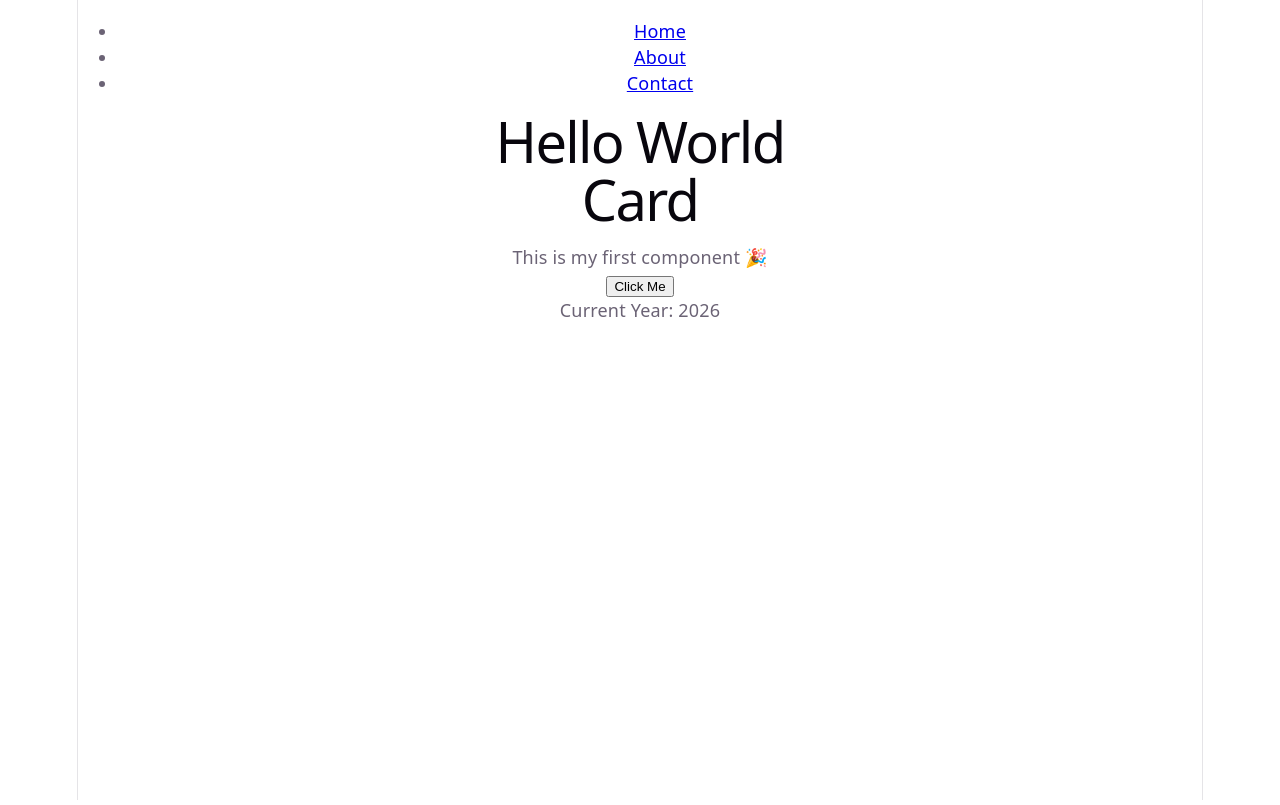
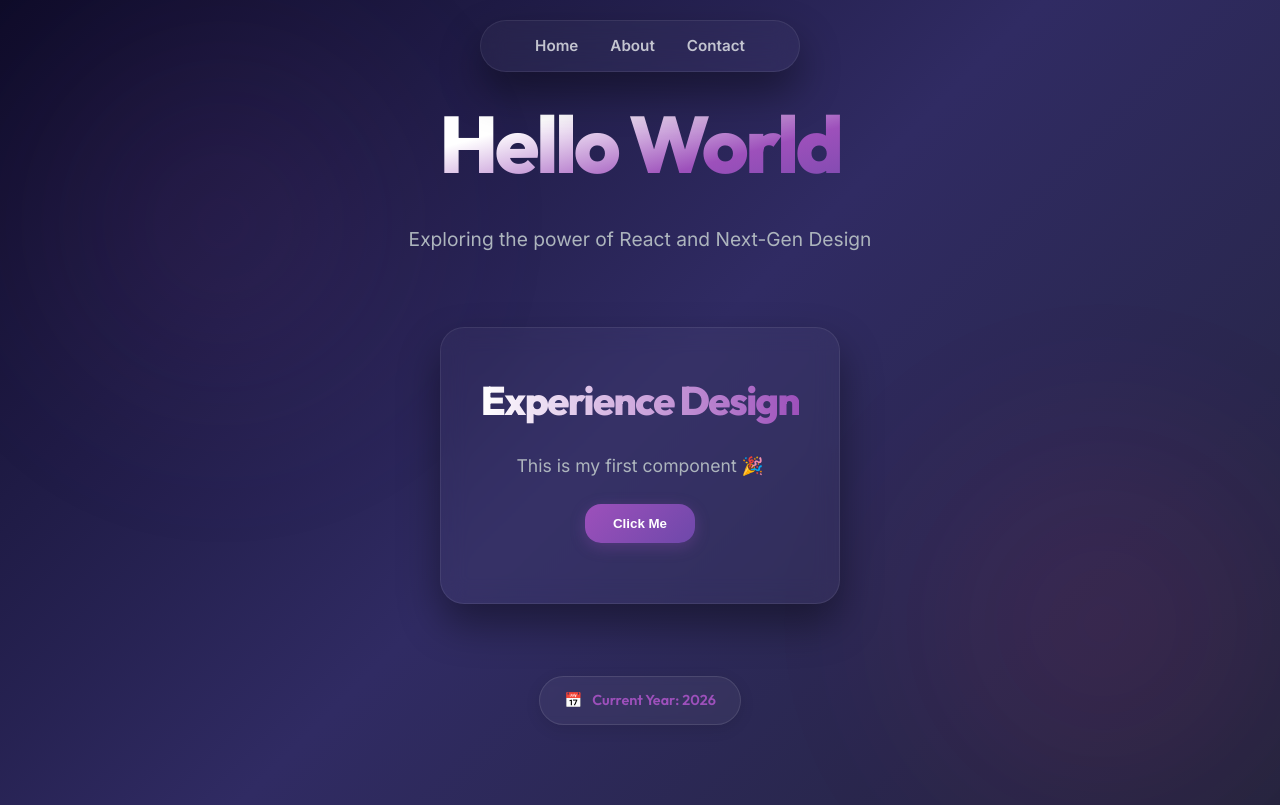
Before and after one commit to sri2202070112/react-day1-practice, a React (Vite) app: page / in a window 1280 px wide. Built offline with nearby package versions, Linux system fonts and the light colour scheme.

Commit message:
fix: redesign UI with glassmorphism, unified color system, and new component structure

```diff
--- a/src/App.css
+++ b/src/App.css
@@ -1,184 +1,145 @@
-.counter {
-  font-size: 16px;
-  padding: 5px 10px;
-  border-radius: 5px;
-  color: var(--accent);
-  background: var(--accent-bg);
-  border: 2px solid transparent;
-  transition: border-color 0.3s;
-  margin-bottom: 24px;
-
-  &:hover {
-    border-color: var(--accent-border);
-  }
-  &:focus-visible {
-    outline: 2px solid var(--accent);
-    outline-offset: 2px;
-  }
+.app-container {
+  min-height: 100vh;
+  padding: 80px 0;
+  display: flex;
+  flex-direction: column;
+  align-items: center;
+  gap: 48px;
+  position: relative;
+  z-index: 10;
 }
 
-.hero {
-  position: relative;
-
-  .base,
-  .framework,
-  .vite {
-    inset-inline: 0;
-    margin: 0 auto;
+.hero-section {
+  text-align: center;
+  margin-bottom: 24px;
 }
 
-  .base {
-    width: 170px;
-    position: relative;
-    z-index: 0;
+.hero-title {
+  font-size: clamp(3rem, 10vw, 5rem);
+  margin-bottom: 16px;
+  background: linear-gradient(to bottom right, #fff 30%, #9d50bb, #6e48aa);
+  background-clip: text;
+  -webkit-background-clip: text;
+  -webkit-text-fill-color: transparent;
 }
 
-  .framework,
-  .vite {
-    position: absolute;
+.hero-subtitle {
+  font-size: 1.2rem;
+  color: #adb5bd;
 }
 
-  .framework {
-    z-index: 1;
-    top: 34px;
-    height: 28px;
-    transform: perspective(2000px) rotateZ(300deg) rotateX(44deg) rotateY(39deg)
-      scale(1.4);
+/* Card Style */
+.card-wrapper {
+  perspective: 1000px;
+  width: 100%;
+  max-width: 500px;
 }
 
-  .vite {
-    z-index: 0;
-    top: 107px;
-    height: 26px;
-    width: auto;
-    transform: perspective(2000px) rotateZ(300deg) rotateX(40deg) rotateY(39deg)
-      scale(0.8);
-  }
+.premium-card {
+  padding: 40px;
+  text-align: center;
+  transition: transform 0.6s cubic-bezier(0.23, 1, 0.32, 1), box-shadow 0.6s ease;
+  position: relative;
+  overflow: hidden;
 }
 
-#center {
-  display: flex;
-  flex-direction: column;
-  gap: 25px;
-  place-content: center;
-  place-items: center;
-  flex-grow: 1;
-
-  @media (max-width: 1024px) {
-    padding: 32px 20px 24px;
-    gap: 18px;
-  }
+.premium-card:hover {
+  transform: translateY(-8px) rotateX(2deg) rotateY(2deg);
+  box-shadow: 0 30px 60px rgba(0, 0, 0, 0.5), 0 0 20px rgba(157, 80, 187, 0.3);
 }
 
-#next-steps {
-  display: flex;
-  border-top: 1px solid var(--border);
-  text-align: left;
-
-  & > div {
-    flex: 1 1 0;
-    padding: 32px;
-    @media (max-width: 1024px) {
-      padding: 24px 20px;
-    }
+.premium-card h1 {
+  font-size: 2.5rem;
+  margin-bottom: 20px;
+  background: linear-gradient(to right, #fff, #9d50bb);
+  background-clip: text;
+  -webkit-background-clip: text;
+  -webkit-text-fill-color: transparent;
 }
 
-  .icon {
-    margin-bottom: 16px;
-    width: 22px;
-    height: 22px;
+/* Text Component Styles */
+.text-box {
+  margin: 20px 0;
 }
 
-  @media (max-width: 1024px) {
-    flex-direction: column;
-    text-align: center;
-  }
+.text-box p {
+  font-size: 1.1rem;
+  color: #adb5bd;
+  margin-bottom: 24px;
 }
 
-#docs {
-  border-right: 1px solid var(--border);
-
-  @media (max-width: 1024px) {
-    border-right: none;
-    border-bottom: 1px solid var(--border);
-  }
+/* Calender Styles */
+.calender-chip {
+  padding: 12px 24px;
+  background: rgba(255, 255, 255, 0.05);
+  border: 1px solid rgba(255, 255, 255, 0.1);
+  border-radius: 40px;
+  font-family: var(--font-display);
+  font-size: 0.9rem;
+  color: var(--primary);
+  display: flex;
+  align-items: center;
+  gap: 10px;
+  margin-top: 24px;
+  font-weight: 600;
+  backdrop-filter: blur(4px);
+  -webkit-backdrop-filter: blur(4px);
+  box-shadow: 0 4px 15px rgba(0, 0, 0, 0.1);
 }
 
-#next-steps ul {
-  list-style: none;
-  padding: 0;
-  display: flex;
-  gap: 8px;
-  margin: 32px 0 0;
-
-  .logo {
-    height: 18px;
+.calender-chip i {
+  color: var(--accent);
 }
 
-  a {
-    color: var(--text-h);
-    font-size: 16px;
-    border-radius: 6px;
-    background: var(--social-bg);
-    display: flex;
-    padding: 6px 12px;
-    align-items: center;
-    gap: 8px;
-    text-decoration: none;
-    transition: box-shadow 0.3s;
-
-    &:hover {
-      box-shadow: var(--shadow);
-    }
-    .button-icon {
-      height: 18px;
-      width: 18px;
-    }
+/* Navigation */
+.navbar {
+  position: fixed;
+  top: 20px;
+  left: 50%;
+  transform: translateX(-50%);
+  width: auto;
+  min-width: 320px;
+  z-index: 100;
+  padding: 12px 30px;
+  border-radius: 40px;
 }
 
-  @media (max-width: 1024px) {
-    margin-top: 20px;
-    flex-wrap: wrap;
+.nav-list {
+  display: flex;
+  gap: 32px;
+  align-items: center;
   justify-content: center;
-
-    li {
-      flex: 1 1 calc(50% - 8px);
 }
 
-    a {
-      width: 100%;
-      justify-content: center;
-      box-sizing: border-box;
-    }
-  }
+.nav-link {
+  font-weight: 600;
+  font-size: 0.95rem;
+  color: #e9ecef;
+  transition: var(--transition-smooth);
+  opacity: 0.8;
 }
 
-#spacer {
-  height: 88px;
-  border-top: 1px solid var(--border);
-  @media (max-width: 1024px) {
-    height: 48px;
-  }
+.nav-link:hover {
+  opacity: 1;
+  color: var(--primary);
 }
 
-.ticks {
-  position: relative;
-  width: 100%;
-
-  &::before,
-  &::after {
-    content: '';
-    position: absolute;
-    top: -4.5px;
-    border: 5px solid transparent;
+/* Background elements */
+.blob {
+  position: fixed;
+  width: 600px;
+  height: 600px;
+  background: radial-gradient(circle, var(--primary) -20%, transparent 60%);
+  filter: blur(80px);
+  z-index: -1;
+  opacity: 0.15;
+  animation: float 20s infinite alternate;
 }
 
-  &::before {
-    left: 0;
-    border-left-color: var(--border);
+.blob-1 { top: -100px; left: -100px; }
+.blob-2 { bottom: -100px; right: -100px; background: radial-gradient(circle, var(--accent) -20%, transparent 60%); }
+
+@keyframes float {
+  0% { transform: translate(0, 0) scale(1); }
+  100% { transform: translate(50px, 50px) scale(1.1); }
 }
-  &::after {
-    right: 0;
-    border-right-color: var(--border);
-  }
-}
--- a/src/App.jsx
+++ b/src/App.jsx
@@ -1,28 +1,35 @@
 import Calender from "./components/Calender";
 import Card from "./components/Card";
 import Header from "./components/Header";
+import "./App.css";
 
 function App() {
   return (
-    <div>
+    <div className="app-container">
+      {/* Background blobs for premium aesthetic */}
+      <div className="blob blob-1"></div>
+      <div className="blob blob-2"></div>
+
       {/* Exercise Five */}
-      <Header/>
+      <Header />
 
-      {/* Excersice Two */}
-      <h1>Hello World</h1>
+      <main className="hero-section">
+        {/* Exercise Two */}
+        <h1 className="hero-title">Hello World</h1>
+        <p className="hero-subtitle">Exploring the power of React and Next-Gen Design</p>
+      </main>
 
-      {/* Exercise Three */}
-      <Card/>
+      <section className="card-section">
+        {/* Exercise Three */}
+        <Card />
+      </section>
 
-      {/* Exercise Four */}
-      <Calender/>
-
-
-
-
-
+      <footer className="footer-section">
+        {/* Exercise Four */}
+        <Calender />
+      </footer>
     </div>
-  )
+  );
 }
 
 export default App;
--- a/src/components/Calender.jsx
+++ b/src/components/Calender.jsx
@@ -1,12 +1,11 @@
-function Calender () {
-
-    const currentYear = new Date().getFullYear();
-    return(
-        <div>
-            <p>Current Year: {currentYear}</p>
-        </div>
-    )
-
+function Calender() {
+  const currentYear = new Date().getFullYear();
+  return (
+    <div className="calender-chip glass">
+      <span>📅</span>
+      <span>Current Year: {currentYear}</span>
+    </div>
+  );
 }
 
-export default Calender
+export default Calender;
--- a/src/components/Card.jsx
+++ b/src/components/Card.jsx
@@ -1,14 +1,14 @@
-import Test from "./Text";
+import Test from "./Test";
 
 function Card() {
-
-    return (
-        <div>
-            <h1>Card</h1>
-            <Test />
-        </div>
-
-    )
+  return (
+    <div className="card-wrapper">
+      <div className="premium-card glass">
+        <h1>Experience Design</h1>
+        <Test />
+      </div>
+    </div>
+  );
 }
 
 export default Card;
--- a/src/components/Header.jsx
+++ b/src/components/Header.jsx
@@ -1,10 +1,10 @@
 function Header() {
   return (
-    <nav>
-      <ul>
-        <li><a href="#">Home</a></li>
-        <li><a href="#">About</a></li>
-        <li><a href="#">Contact</a></li>
+    <nav className="navbar glass">
+      <ul className="nav-list">
+        <li><a className="nav-link" href="#">Home</a></li>
+        <li><a className="nav-link" href="#">About</a></li>
+        <li><a className="nav-link" href="#">Contact</a></li>
       </ul>
     </nav>
   );
--- /dev/null
+++ b/src/components/Test.jsx
@@ -0,0 +1,16 @@
+function Test() {
+  function handleClick() {
+    alert("Welcome to my first React component 🚀");
+  }
+
+  return (
+    <div className="text-box">
+      <p>This is my first component 🎉</p>
+      <button className="button-premium" onClick={handleClick}>
+        Click Me
+      </button>
+    </div>
+  );
+}
+
+export default Test;
--- a/src/components/Text.jsx
+++ /dev/null
@@ -1,14 +0,0 @@
-function Test() {
-    function handleClick() {
-        alert("Welcome to my first React component 🚀");
-    }
-
-    return (
-        <div>
-            <p>This is my first component 🎉</p>
-            <button onClick={handleClick}>Click Me</button>
-        </div>
-    );
-}
-
-export default Test;
--- a/src/index.css
+++ b/src/index.css
@@ -1,111 +1,103 @@
+@import url('https://fonts.googleapis.com/css2?family=Inter:wght@400;500;600;700;800&family=Outfit:wght@400;600;800&display=swap');
+
 :root {
-  --text: #6b6375;
-  --text-h: #08060d;
-  --bg: #fff;
-  --border: #e5e4e7;
-  --code-bg: #f4f3ec;
-  --accent: #aa3bff;
-  --accent-bg: rgba(170, 59, 255, 0.1);
-  --accent-border: rgba(170, 59, 255, 0.5);
-  --social-bg: rgba(244, 243, 236, 0.5);
-  --shadow:
-    rgba(0, 0, 0, 0.1) 0 10px 15px -3px, rgba(0, 0, 0, 0.05) 0 4px 6px -2px;
+  /* Unified Color System */
+  --primary: #9d50bb;
+  --secondary: #6e48aa;
+  --accent: #ff4081;
+  --text-main: #f8f9fa;
+  --text-muted: #adb5bd;
+  --bg-deep: #0f0c29;
+  --bg-dark: #24243e;
+  --glass-bg: rgba(255, 255, 255, 0.03);
+  --glass-border: rgba(255, 255, 255, 0.08);
+  --shadow-lg: 0 20px 40px rgba(0, 0, 0, 0.4);
 
-  --sans: system-ui, 'Segoe UI', Roboto, sans-serif;
-  --heading: system-ui, 'Segoe UI', Roboto, sans-serif;
-  --mono: ui-monospace, Consolas, monospace;
+  --font-main: 'Inter', sans-serif;
+  --font-display: 'Outfit', sans-serif;
 
-  font: 18px/145% var(--sans);
-  letter-spacing: 0.18px;
-  color-scheme: light dark;
-  color: var(--text);
-  background: var(--bg);
-  font-synthesis: none;
-  text-rendering: optimizeLegibility;
-  -webkit-font-smoothing: antialiased;
-  -moz-osx-font-smoothing: grayscale;
-
-  @media (max-width: 1024px) {
-    font-size: 16px;
-  }
+  --transition-smooth: all 0.4s cubic-bezier(0.16, 1, 0.3, 1);
+  --rounded-lg: 24px;
+  --rounded-md: 16px;
 }
 
-@media (prefers-color-scheme: dark) {
-  :root {
-    --text: #9ca3af;
-    --text-h: #f3f4f6;
-    --bg: #16171d;
-    --border: #2e303a;
-    --code-bg: #1f2028;
-    --accent: #c084fc;
-    --accent-bg: rgba(192, 132, 252, 0.15);
-    --accent-border: rgba(192, 132, 252, 0.5);
-    --social-bg: rgba(47, 48, 58, 0.5);
-    --shadow:
-      rgba(0, 0, 0, 0.4) 0 10px 15px -3px, rgba(0, 0, 0, 0.25) 0 4px 6px -2px;
-  }
-
-  #social .button-icon {
-    filter: invert(1) brightness(2);
-  }
+* {
+  margin: 0;
+  padding: 0;
+  box-sizing: border-box;
 }
 
 body {
-  margin: 0;
+  font-family: var(--font-main);
+  background: linear-gradient(135deg, #0f0c29, #302b63, #24243e);
+  color: var(--text-main);
+  min-height: 100vh;
+  -webkit-font-smoothing: antialiased;
+  line-height: 1.6;
+  overflow-x: hidden;
 }
 
 #root {
-  width: 1126px;
-  max-width: 100%;
+  width: 100%;
+  max-width: 1200px;
   margin: 0 auto;
-  text-align: center;
-  border-inline: 1px solid var(--border);
-  min-height: 100svh;
+  padding: 0 20px;
+  min-height: 100vh;
   display: flex;
   flex-direction: column;
-  box-sizing: border-box;
 }
 
-h1,
-h2 {
-  font-family: var(--heading);
-  font-weight: 500;
-  color: var(--text-h);
+h1, h2, h3 {
+  font-family: var(--font-display);
+  font-weight: 800;
+  background: linear-gradient(to right, #fff, #9d50bb, #6e48aa);
+  background-clip: text;
+  -webkit-background-clip: text;
+  -webkit-text-fill-color: transparent;
+  letter-spacing: -0.04em;
 }
 
-h1 {
-  font-size: 56px;
-  letter-spacing: -1.68px;
-  margin: 32px 0;
-  @media (max-width: 1024px) {
-    font-size: 36px;
-    margin: 20px 0;
-  }
-}
-h2 {
-  font-size: 24px;
-  line-height: 118%;
-  letter-spacing: -0.24px;
-  margin: 0 0 8px;
-  @media (max-width: 1024px) {
-    font-size: 20px;
-  }
-}
 p {
-  margin: 0;
+  color: var(--text-muted);
+  font-size: 1.1rem;
 }
 
-code,
-.counter {
-  font-family: var(--mono);
-  display: inline-flex;
-  border-radius: 4px;
-  color: var(--text-h);
+a {
+  text-decoration: none;
+  color: inherit;
 }
 
-code {
-  font-size: 15px;
-  line-height: 135%;
-  padding: 4px 8px;
-  background: var(--code-bg);
+li {
+  list-style: none;
 }
+
+/* Base utility classes */
+.glass {
+  background: var(--glass-bg);
+  backdrop-filter: blur(12px);
+  -webkit-backdrop-filter: blur(12px);
+  border: 1px solid var(--glass-border);
+  border-radius: var(--rounded-lg);
+  box-shadow: var(--shadow-lg);
+}
+
+.button-premium {
+  padding: 12px 28px;
+  background: linear-gradient(135deg, var(--primary), var(--secondary));
+  border: none;
+  border-radius: var(--rounded-md);
+  color: white;
+  font-weight: 600;
+  cursor: pointer;
+  transition: var(--transition-smooth);
+  box-shadow: 0 4px 15px rgba(157, 80, 187, 0.3);
+}
+
+.button-premium:hover {
+  transform: translateY(-2px) scale(1.05);
+  box-shadow: 0 8px 25px rgba(157, 80, 187, 0.5);
+}
+
+.button-premium:active {
+  transform: scale(0.98);
+}
```
Lines whose indentation alone changed are shown as unchanged.
